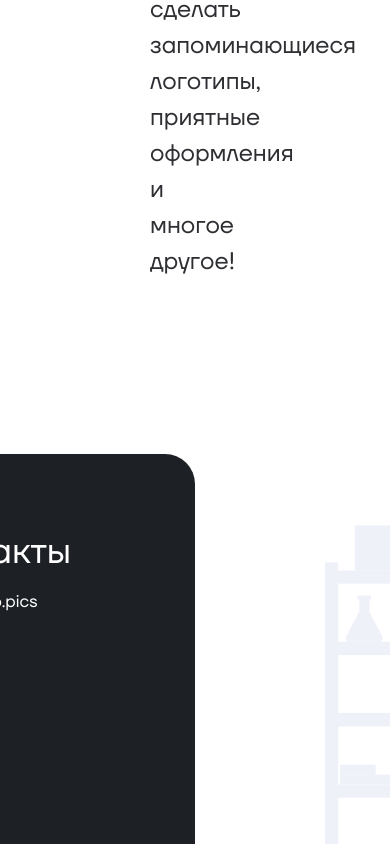
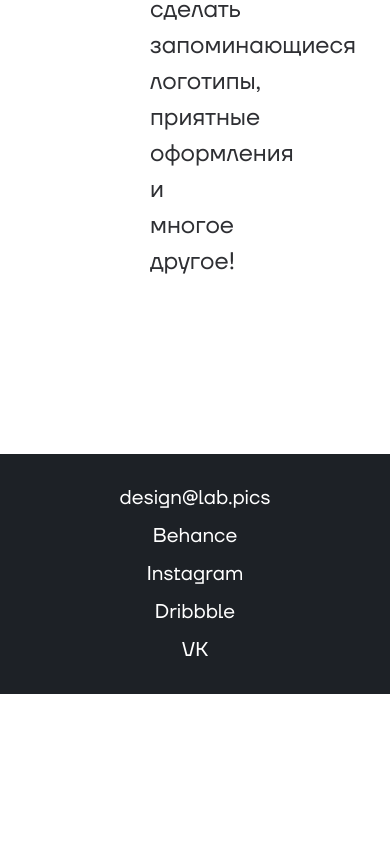
Before and after one commit to SkyGopnik/lab.pics, a Next.js app: page / in a window 390 px wide. Shown: the part 7681-8525 px from the top of the page. After the commit the page ends 8375 px from the top, so only its background shows below. Built offline with nearby package versions, Linux system fonts and the light colour scheme.

Commit message:
update footer adaptive

```diff
--- a/components/Footer/index.module.scss
+++ b/components/Footer/index.module.scss
@@ -79,3 +79,84 @@
     margin-left: 130px;
   }
 }
+
+@media screen and (max-width: 1520px) {
+  .footer {
+    .data {
+      justify-content: flex-start;
+
+      .menu {
+        margin-left: 100px;
+      }
+
+      .contacts {
+        //margin-right: 0;
+      }
+    }
+  }
+}
+
+@media screen and (max-width: 1450px) {
+  .footer {
+    .data {
+      .menu {
+        margin-left: 50px;
+      }
+    }
+  }
+}
+
+@media screen and (max-width: 1350px) {
+  .footer {
+    .data {
+      .menu {
+        //margin-left: 0;
+        margin-right: 50px;
+      }
+
+      .contacts {
+        margin-right: 20px;
+      }
+    }
+  }
+}
+
+@media screen and (max-width: 1250px) {
+  .footer {
+    height: auto;
+
+    .data {
+      width: 100%;
+
+      padding: 25px 0;
+
+      justify-content: center;
+      flex-direction: column;
+
+      border-radius: 0;
+
+      .menu {
+        display: none;
+      }
+
+      .contacts {
+        margin-right: 0;
+
+        text-align: center;
+
+        .title {
+          display: none;
+        }
+
+        a {
+          font-size: 20px;
+        }
+        //margin-right: 20px;
+      }
+    }
+
+    img {
+      display: none;
+    }
+  }
+}
```
